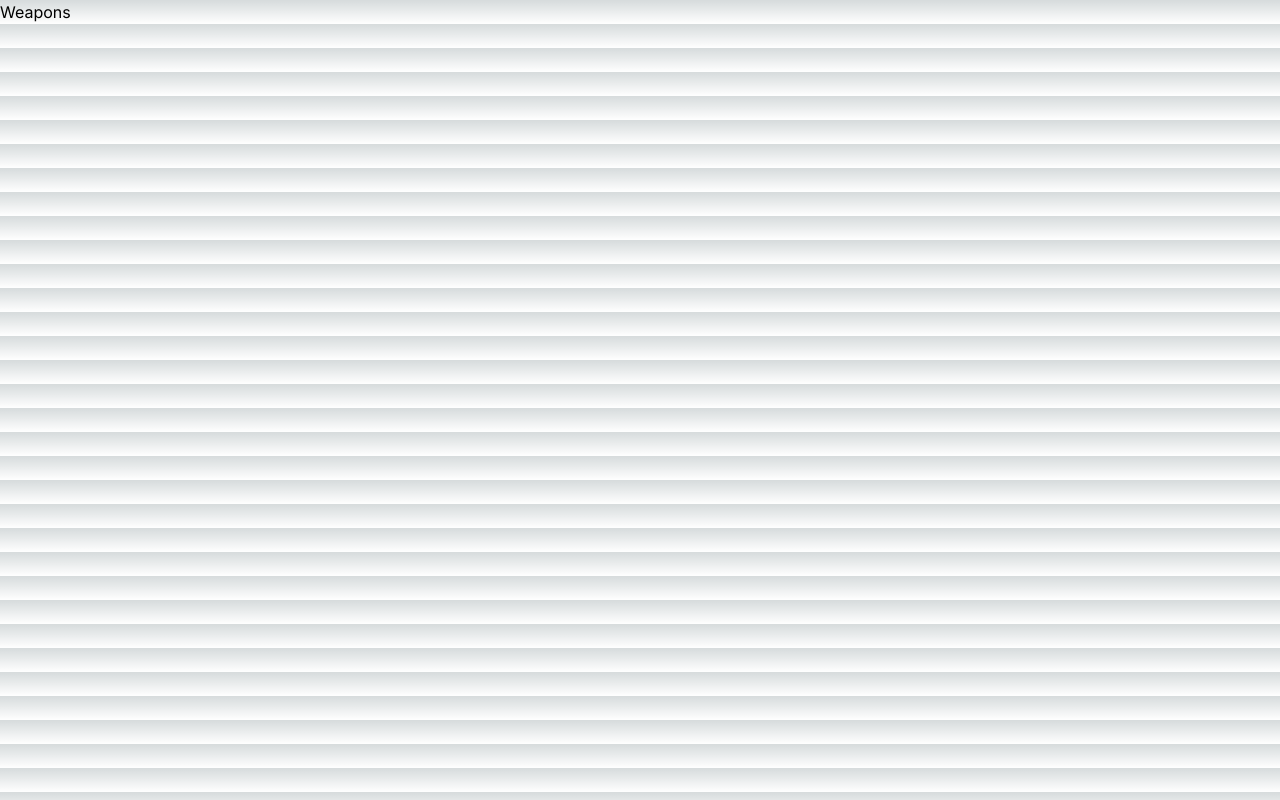
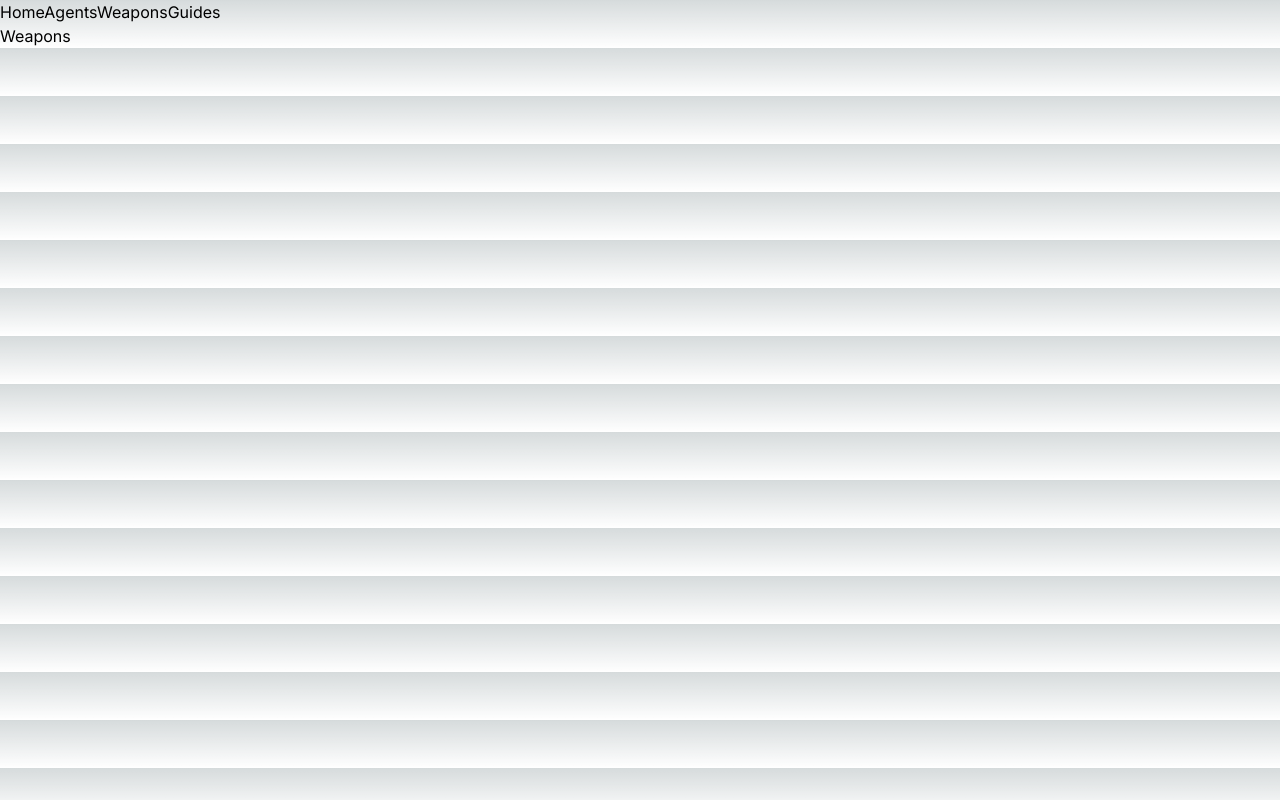
Before and after one commit to ffirgin/valo-ez, a Next.js app: page /weapons in a window 1280 px wide. Built offline with nearby package versions, Linux system fonts and the light colour scheme.

Commit message:
setting up basic navbar template

```diff
--- /dev/null
+++ b/src/app/components/navbar.tsx
@@ -0,0 +1,14 @@
+import Link from "next/link";
+
+export default function Navbar() {
+  return (
+    <div>
+      <nav>
+        <Link href="/">Home</Link>
+        <Link href="/agents">Agents</Link>
+        <Link href="/weapons">Weapons</Link>
+        <Link href="/guides">Guides</Link>
+      </nav>
+    </div>
+  );
+}
--- a/src/app/layout.tsx
+++ b/src/app/layout.tsx
@@ -1,12 +1,13 @@
 import './globals.css'
 import type { Metadata } from 'next'
 import { Inter } from 'next/font/google'
+import Navbar from './components/navbar'
 
 const inter = Inter({ subsets: ['latin'] })
 
 export const metadata: Metadata = {
-  title: 'Create Next App',
-  description: 'Generated by create next app',
+  title: 'Valo Made EZ',
+  description: 'Valorant information made easy',
 }
 
 export default function RootLayout({
@@ -16,7 +17,11 @@ export default function RootLayout({
 }) {
   return (
     <html lang="en">
-      <body className={inter.className}>{children}</body>
+      <body className={inter.className}>
+      <Navbar />
+      {children}
+
+      </body>
     </html>
   )
 }
```
